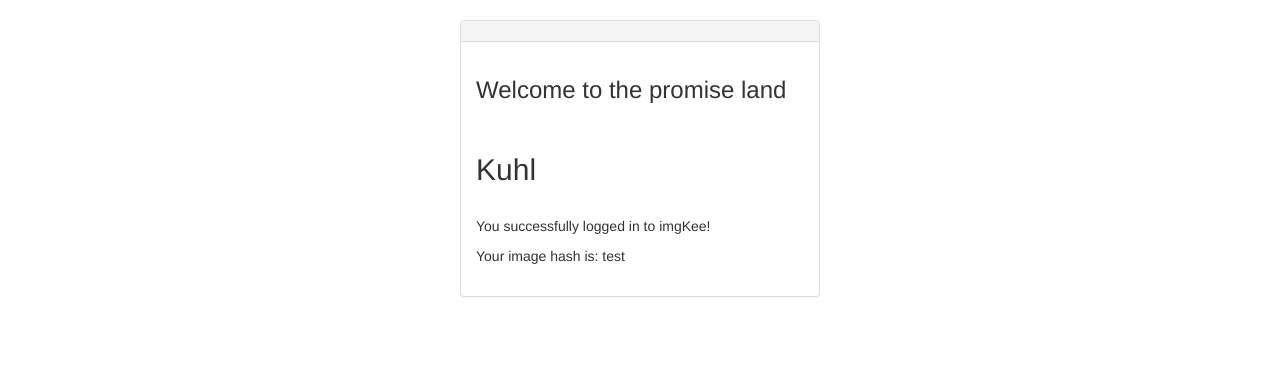
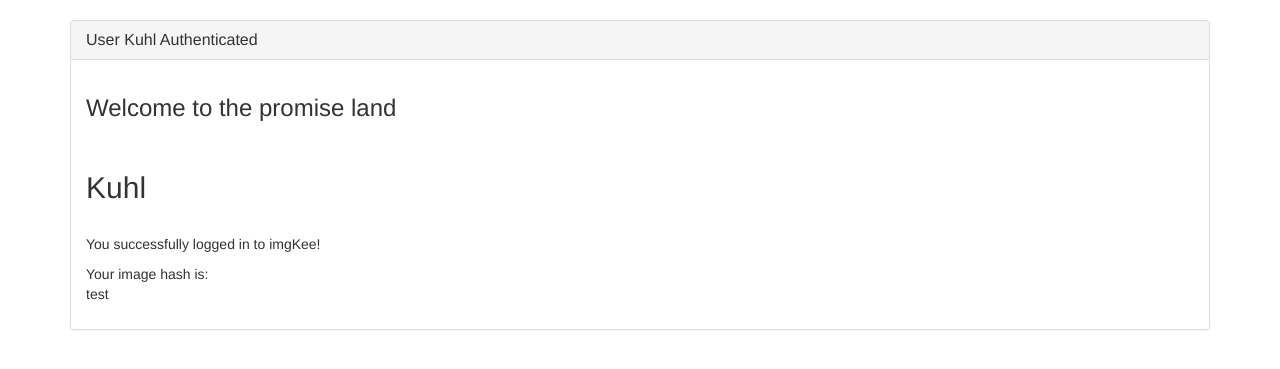
Before and after one commit to lame/imgkee_public, a Flask app: page / in a window 1280 px wide. Shown: the part 51-420 px from the top of the page. Run offline with Flask 2, Linux system fonts and the light colour scheme; a user stored in the database is signed in; parts of the project's set-up code (start-up, migrations or seed data) failed here and were passed over; some libraries are stand-ins or nearby versions.

Commit message:
Restyled

```diff
--- a/app/forms.py
+++ b/app/forms.py
@@ -28,7 +28,7 @@
         return db.session.query(User).filter_by(password=self.password.data).first()
 
 class RegistrationForm(Form):
-    name = fields.TextField('Username', validators=[Required()])
+    name = fields.TextField(validators=[Required()])
     img = fields.FileField('password')
 
 
--- a/app/templates/base.html
+++ b/app/templates/base.html
@@ -36,8 +36,8 @@
                 	{% endif %}
 			<li><a href="{{ url_for('contact')}}">Contact Us</a></li>
 		</ul>
-		<ul class="nav navbar-nav navbar-right">
-			<li><a href="{{ url_for('docs')}}">The Docs	</a></li>
+		<ul class="nav navbar-nav navbar-right" >
+			<li><a href="{{ url_for('docs')}}">The Docs</a></li>
 <!-- 			<form class="navbar-form navbar-left" role="search">
 				<div class="form-group">
 					<input type="text" class="form-control" placeholder="Search Docs">
--- a/app/templates/index.html
+++ b/app/templates/index.html
@@ -1,26 +1,22 @@
 {% extends "base.html" %}
 {% block content %}
+
+
 <div class="container">
-	{% from "macro/macro.html" import render_field %}
 	<div class="row vertical-offset-100">
-		<div class="col-md-4 col-md-offset-4">
-			<div class="panel panel-default">
+		<div class="col-lg-12">
+			<div class="panel panel-default center">
 				<div class="panel-heading">
+					<h1 class="panel-title center">User {{user.name}} Authenticated</h1>
 				</div>
 				<div class="panel-body">
-					<div class="control-group">
-						<div class="controls">
-							<fieldset>
-								<div class="form-group">
-									<h3>Welcome to the promise land</h3>
-									<br>
-									<h2>{{ user.name }}</h2><br>
-									<p> You successfully logged in to imgKee! </p>
-									<p class="word-wrap"> Your image hash is: {{ user.password }}</p>
-								</div>
-							</fieldset>
-						</div>
-					</div>
+					<h3>Welcome to the promise land</h3>
+					<br>
+					<h2>{{ user.name }}</h2><br>
+					<p> You successfully logged in to imgKee! </p>
+					<p class="word-wrap"> Your image hash is:
+					<br>
+					{{ user.password }}</p>
 				</div>
 			</div>
 		</div>
--- a/app/templates/register.html
+++ b/app/templates/register.html
@@ -6,7 +6,7 @@
     <div class="col-md-4 col-md-offset-4">
       <div class="panel panel-default">
         <div class="panel-heading">
-          <h3 class="panel-title center">Register Your Account</h3>
+          <h3 class="panel-title center">Sign up</h3>
         </div>
         <div class="panel-body">
           <form action="" method=POST class="form-horizontal" enctype="multipart/form-data">
```
Also changed, not shown: app/templates/login.html (+17 -18 lines), 1 other file.
